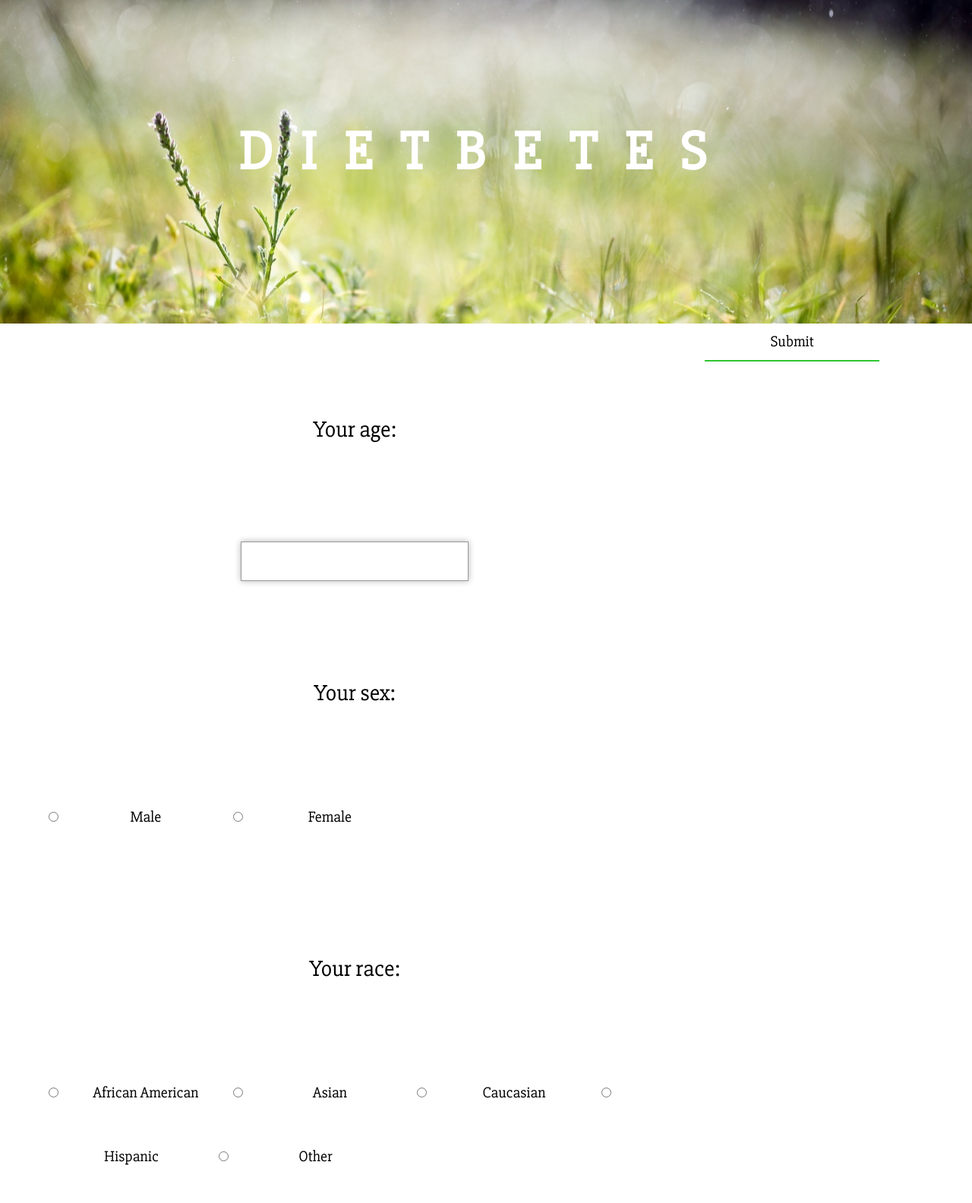
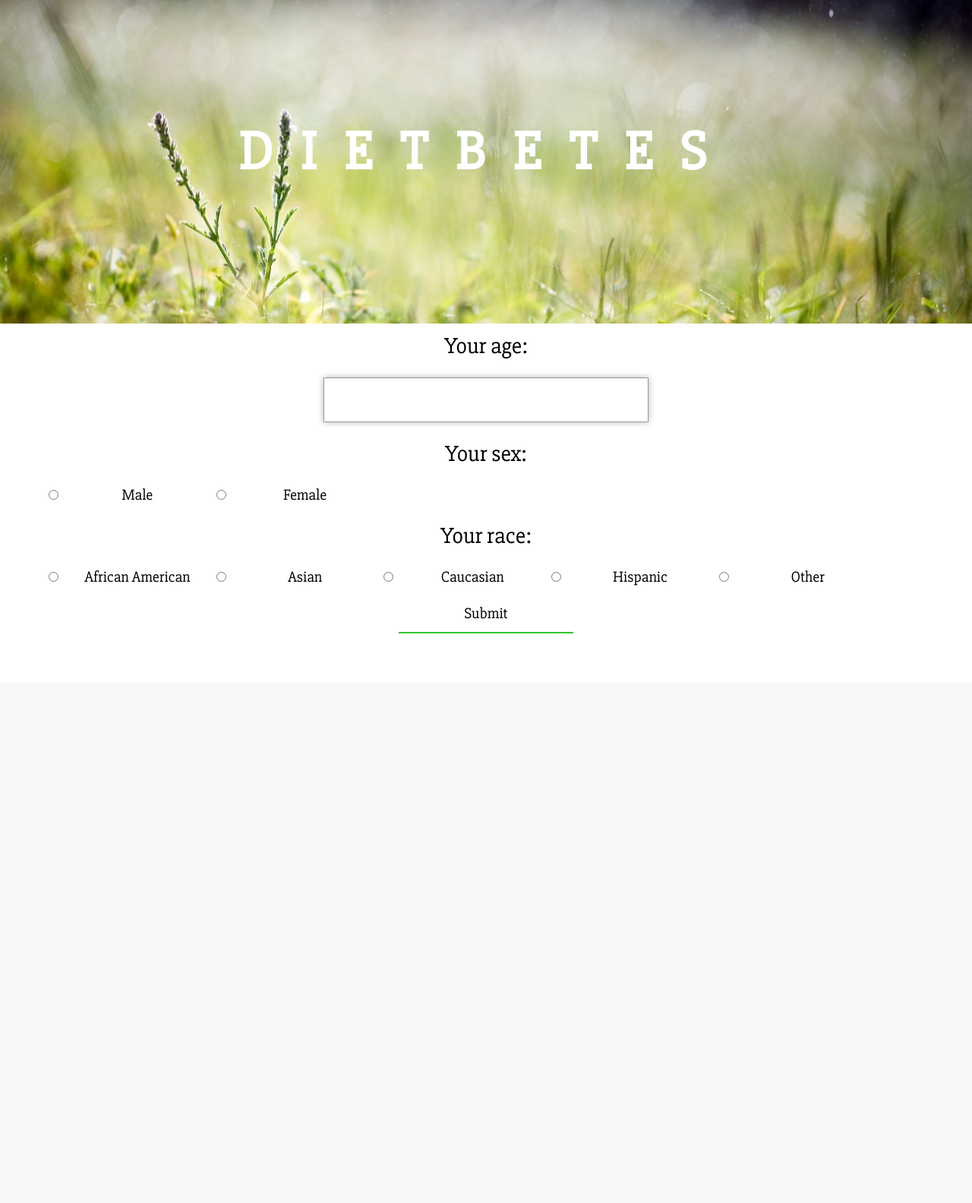
Before and after one commit to DAB-illinois/Dietbetes, a Flask app: template flaskr/templates/new_user.html in a window 1280 px wide. Shown: the whole page at 76% size. After the commit the page ends 834 px from the top, so only its background shows below. Run offline with Flask 2, Linux system fonts and the light colour scheme; the template is opened without the code that fills it, so the values that code supplies are empty; some libraries are stand-ins or nearby versions.

Commit message:
fixing new user still

```diff
--- a/flaskr/static/login_style.css
+++ b/flaskr/static/login_style.css
@@ -18,23 +18,23 @@ form div {
 
 #inputs {
     float:left;
-    width: 70%;
+    width: 100%;
 }
 
 div .radio_type {
     margin: 0;
     text-align: center;
-    padding: 15%;
+    padding: 1%;
     font-size: 30px;
 }
 
 form .radio_label {
     margin: 0;
     text-align: center;
-    margin-bottom: 5%;
+    margin-bottom: 0%;
     padding: 1%;
     font-size: 20px;
-    width: 25%;
+    width: 15%;
     display: inline-block;
 }
 
--- a/flaskr/templates/new_user.html
+++ b/flaskr/templates/new_user.html
@@ -42,7 +42,7 @@
                 <p class="radio_label">Other</p>
             </div>
         </div>
-        <input type="submit" name="my-form" value="Submit" class="raise">
+        <input type="submit" name="my-form" value="Submit" style="margin-top: 5%;">
     </form>
 </body>
 
```
